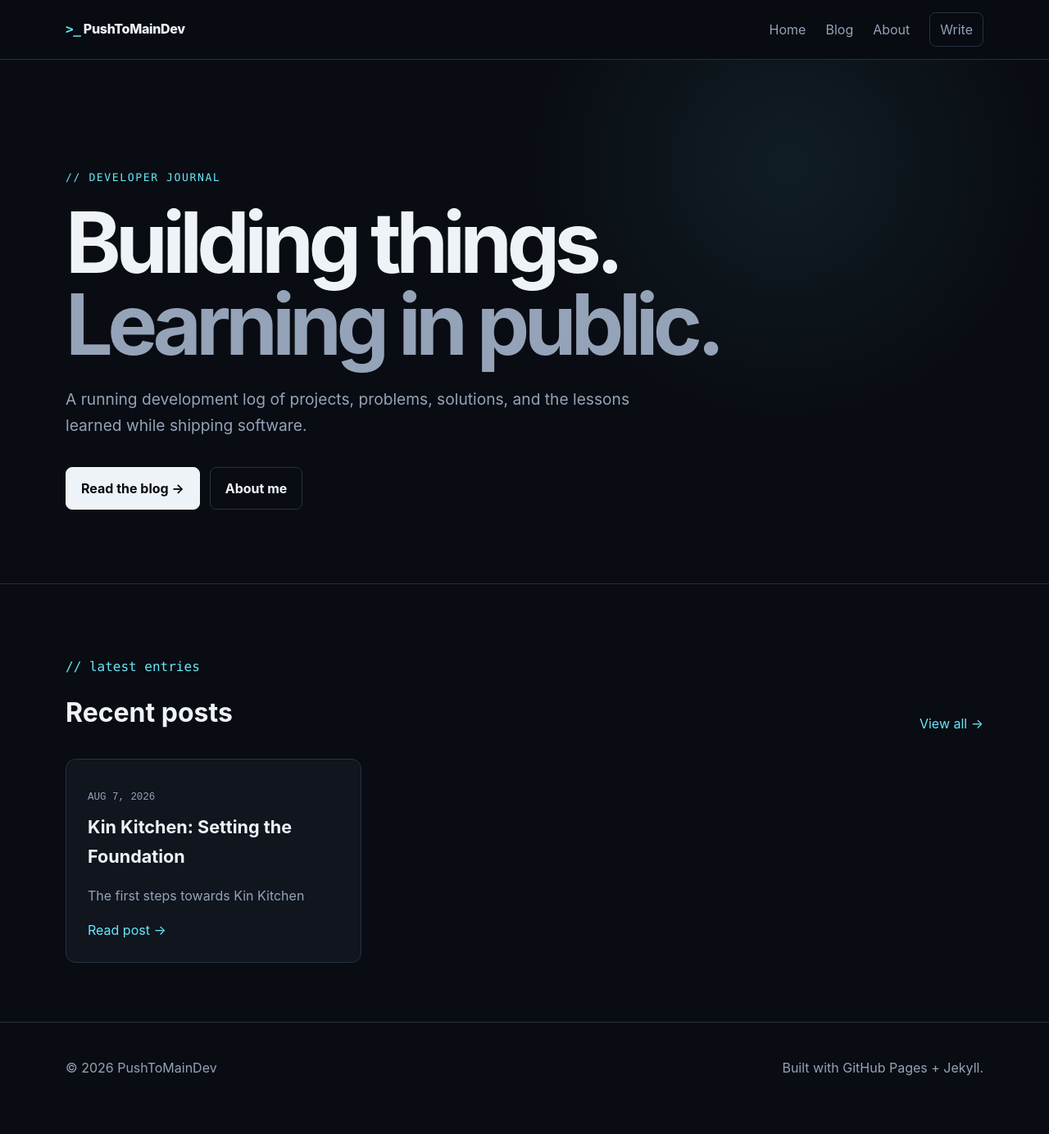
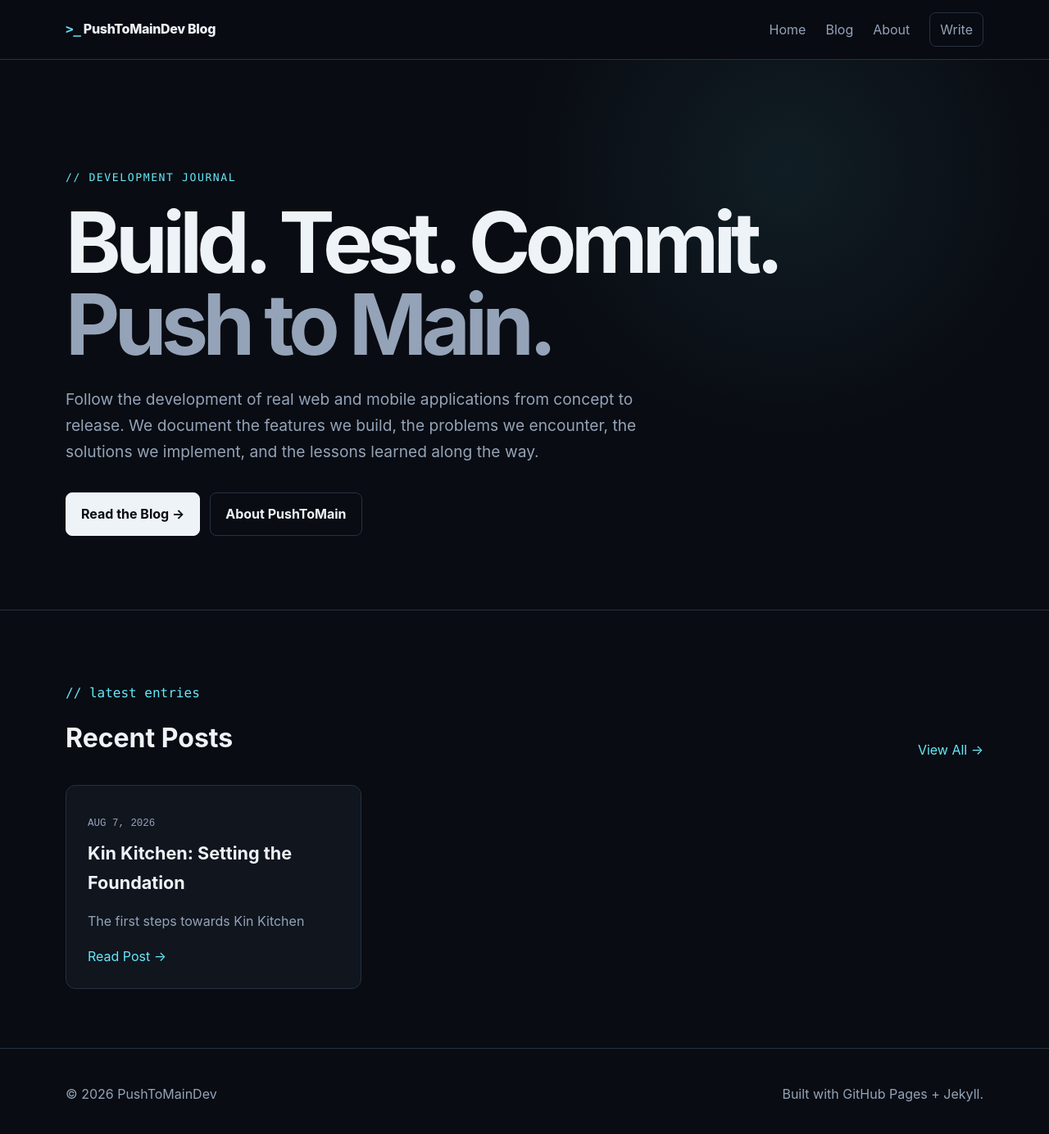
Before and after one commit to PushToMainDev/development-blog, a Jekyll site: the page built from index.html, in a window 1280 px wide and 1390 px high. Shown: the top 1384 px of the window at 82% size. Built offline with Jekyll 4.4.1, drawn with Linux system fonts in a browser that asks for light colours.

Commit message:
Changes to title and main page

```diff
--- a/_includes/header.html
+++ b/_includes/header.html
@@ -1,7 +1,7 @@
 <header class="site-header">
   <div class="shell nav-wrap">
     <a class="brand" href="{{ '/' | relative_url }}">
-      <span class="prompt">&gt;_</span> PushToMainDev
+      <span class="prompt">&gt;_</span> PushToMainDev Blog
     </a>
     <nav aria-label="Main navigation">
       <a href="{{ '/' | relative_url }}">Home</a>
--- a/index.html
+++ b/index.html
@@ -4,33 +4,80 @@
 ---
 <section class="hero">
   <div class="shell">
-    <p class="eyebrow">// developer journal</p>
-    <h1>Building things.<br><span>Learning in public.</span></h1>
-    <p class="hero-copy">A running development log of projects, problems, solutions, and the lessons learned while shipping software.</p>
+    <p class="eyebrow">// development journal</p>
+
+    <h1>
+      Build. Test. Commit.<br>
+      <span>Push to Main.</span>
+    </h1>
+
+    <p class="hero-copy">
+      Follow the development of real web and mobile applications from
+      concept to release. We document the features we build, the problems
+      we encounter, the solutions we implement, and the lessons learned
+      along the way.
+    </p>
+
     <div class="hero-actions">
-      <a class="button primary" href="{{ '/blog/' | relative_url }}">Read the blog →</a>
-      <a class="button" href="{{ '/about/' | relative_url }}">About me</a>
+      <a class="button primary" href="{{ '/blog/' | relative_url }}">
+        Read the Blog →
+      </a>
+
+      <a class="button" href="{{ '/about/' | relative_url }}">
+        About PushToMain
+      </a>
     </div>
   </div>
 </section>
 
+
 <section class="shell section">
+
   <div class="section-head">
     <div>
       <p class="section-label">// latest entries</p>
-      <h2>Recent posts</h2>
+      <h2>Recent Posts</h2>
     </div>
-    <a href="{{ '/blog/' | relative_url }}">View all →</a>
+
+    <a href="{{ '/blog/' | relative_url }}">
+      View All →
+    </a>
   </div>
 
+
   <div class="post-grid">
+
     {% for post in site.posts limit:3 %}
+
     <article class="post-card">
-      <p class="card-date">{{ post.date | date: "%b %-d, %Y" }}</p>
-      <h3><a href="{{ post.url | relative_url }}">{{ post.title }}</a></h3>
-      <p>{{ post.description | default: post.excerpt | strip_html | truncate: 150 }}</p>
-      <a class="read-more" href="{{ post.url | relative_url }}">Read post →</a>
+
+      <p class="card-date">
+        {{ post.date | date: "%b %-d, %Y" }}
+      </p>
+
+      <h3>
+        <a href="{{ post.url | relative_url }}">
+          {{ post.title }}
+        </a>
+      </h3>
+
+      <p>
+        {{ post.description
+          | default: post.excerpt
+          | strip_html
+          | truncate: 150 }}
+      </p>
+
+      <a
+        class="read-more"
+        href="{{ post.url | relative_url }}">
+        Read Post →
+      </a>
+
     </article>
+
     {% endfor %}
+
   </div>
+
 </section>
```
